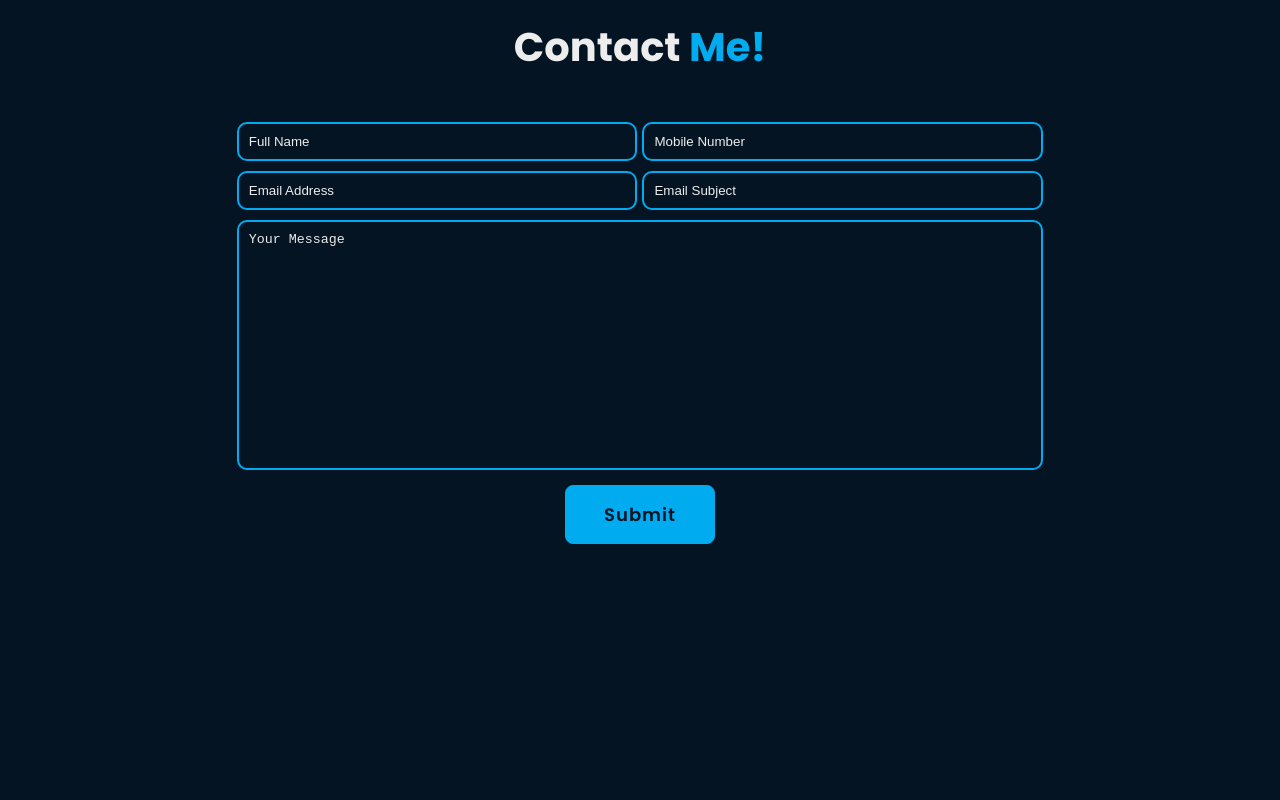
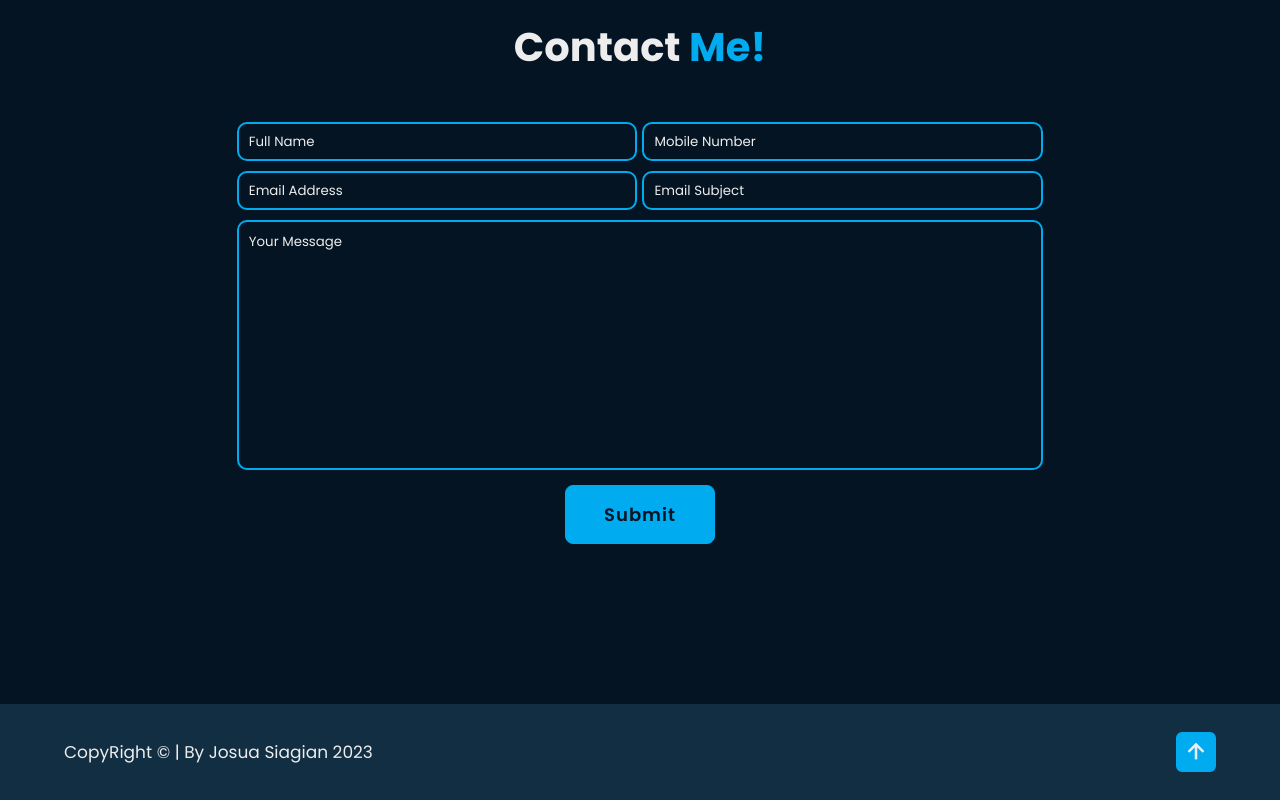
Before and after one commit to joleandro/folioUI, a plain HTML site: page index.html in a window 1280 px wide. Shown: the part 3412-4212 px from the top of the page. Before the commit the page ends 3956 px from the top, so only its background shows below. Drawn offline with nearby package versions, Linux system fonts and the light colour scheme.

Commit message:
feat:all features web launching and ready to testing

```diff
--- a/css/style.css
+++ b/css/style.css
@@ -25,11 +25,10 @@ html{
 body{
     background-color: var(--bg-color);
     color: var(--text-color);
-    /* height: 4000px; */
 }
 
 /* padding beetwen sections */
-.about,.education,.skill,.contact {
+.about,.education,.skill,.contact{
     font-family: 'poppins',sans-serif;
     padding: 27vh 5% 0 5%;
 }
@@ -500,6 +499,7 @@ span{
 }
 .form-group .input-group input::placeholder,.command #command::placeholder{
     color: var(--text-color);
+    font-family: 'poppins',sans-serif;
 }
 .container-flex .command textarea{
     resize: none;
@@ -526,6 +526,61 @@ span{
     width: 100%;
 }
 
+/* footer */
+footer{
+    font-family: 'poppins', sans-serif;
+    margin-top: 20vh;
+    padding: 0 5%;
+    display: flex;
+    flex-wrap: wrap;
+    justify-content: space-between;
+    align-items: center;
+    height: 12vh;
+    background-color: var(--secondary-color);
+}
+footer h1{
+    font-size: 1.7rem;
+    font-weight: 400;
+}
+footer .slide-hover{
+    position: relative;
+    display: grid;
+    place-content: center;
+    height: 4rem;
+    width: 4rem;
+}
+
+footer a {
+    font-size: 3rem;
+    color: var(--text-color);
+    position: relative;
+    display: flex;
+    justify-content: center;
+    align-items: center;
+    border: .1em solid var(--text-main);
+    background-color: var(--text-main);
+    width: 4rem;
+    height: 4rem;
+    border-radius: .6rem;
+    z-index: 1;
+}
+footer a:hover{
+    transition: .5s;
+    color: var(--text-main);
+}
+footer a::before{
+    content: '';
+    position:absolute;
+    left: 0;
+    background-color: var(--secondary-color);
+    width: 0;
+    height: 100%;
+    z-index: -1;
+    transition: .5s;
+}
+footer a:hover::before{
+    width: 100%;
+}
 
 
 /* media responsive */
--- a/index.html
+++ b/index.html
@@ -238,5 +238,13 @@
             </form>
         </div>
     </section>
+
+    <!-- footer -->
+    <footer>
+        <h1>CopyRight &copy; | By Josua Siagian 2023</h1>
+        <div class="slide-hover">
+            <a href="#"><i class='bx bx-up-arrow-alt' id="arrow"></i></a>
+        </div>
+    </footer>
 </body>
 </html>
```
